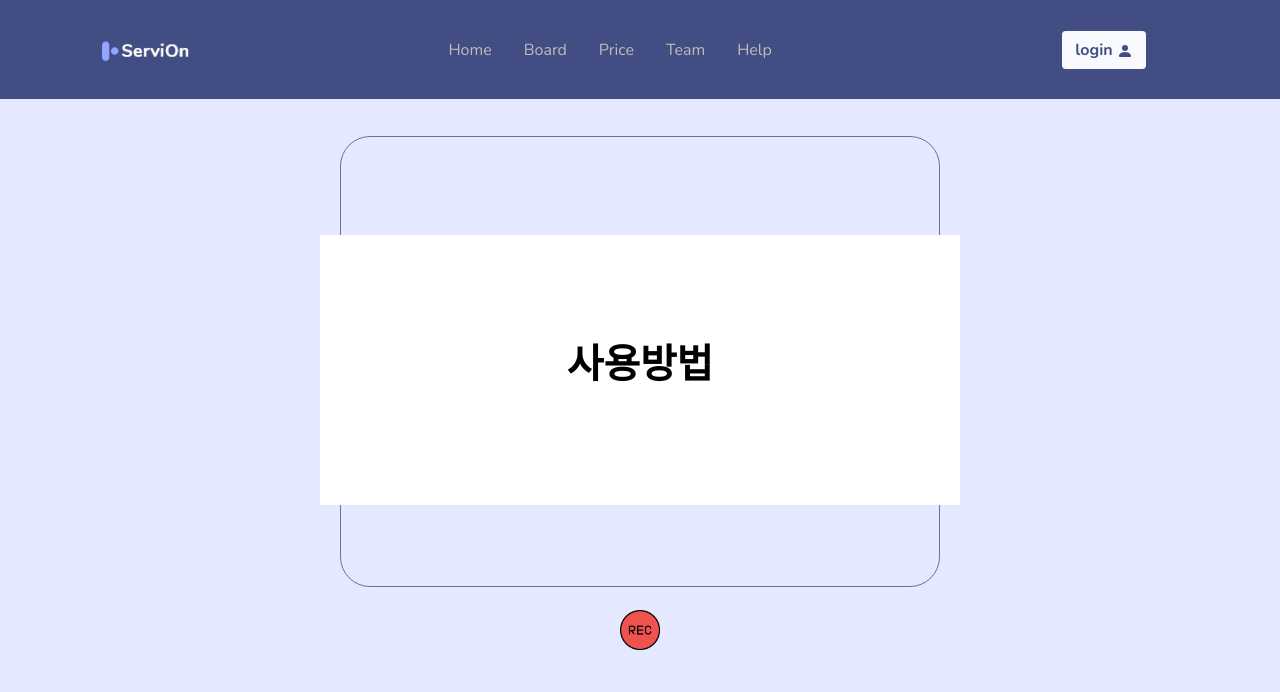
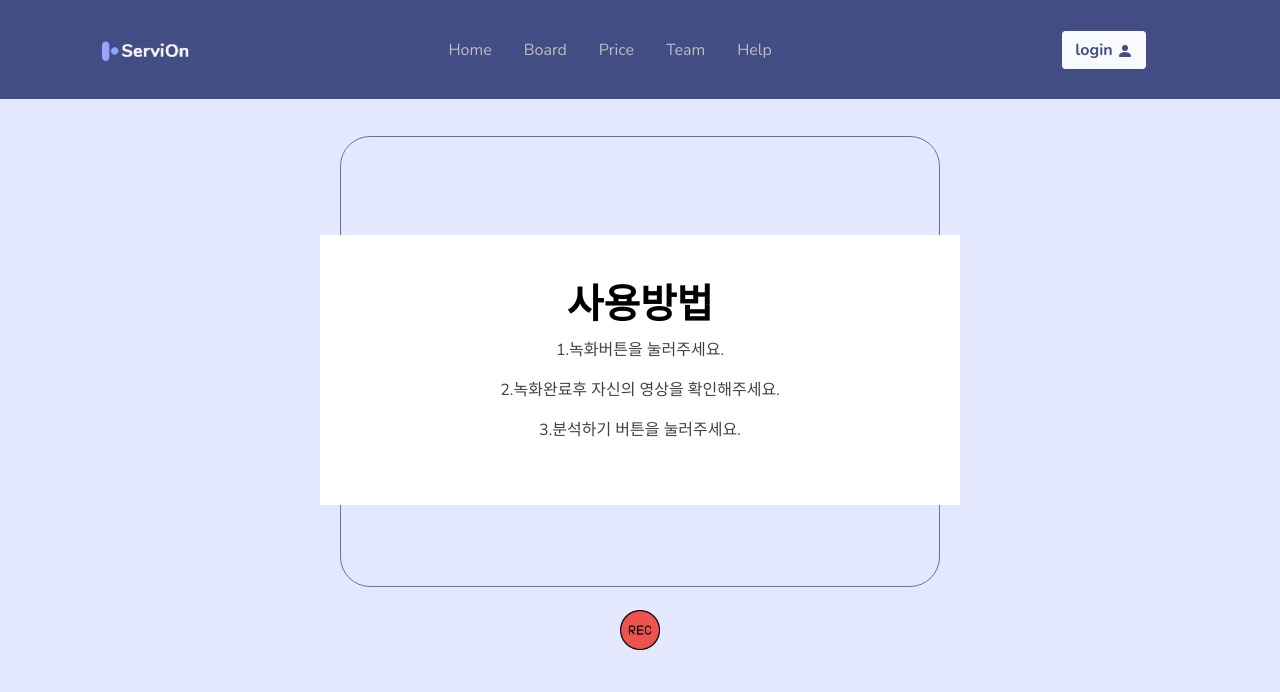
Before and after one commit to ehdwo98/Good-PT, a Django app: page /presentation/ in a window 1280 px wide. Shown: the top 692 px of the page. Run offline with Django 4.2, Linux system fonts and the light colour scheme; some libraries are stand-ins or nearby versions.

Commit message:
presentation modal content

```diff
--- a/GoodPT/presentation/templates/presentation.html
+++ b/GoodPT/presentation/templates/presentation.html
@@ -6,6 +6,9 @@
     <div class = "pmodal-background">
         <div class = "pmodal-container">
             <h1>사용방법</h1>
+            <p>1.녹화버튼을 눌러주세요.</p>
+            <p>2.녹화완료후 자신의 영상을 확인해주세요.</p>
+            <p>3.분석하기 버튼을 눌러주세요.</p>
         </div>
     </div>
     <div class="video-container">
```
